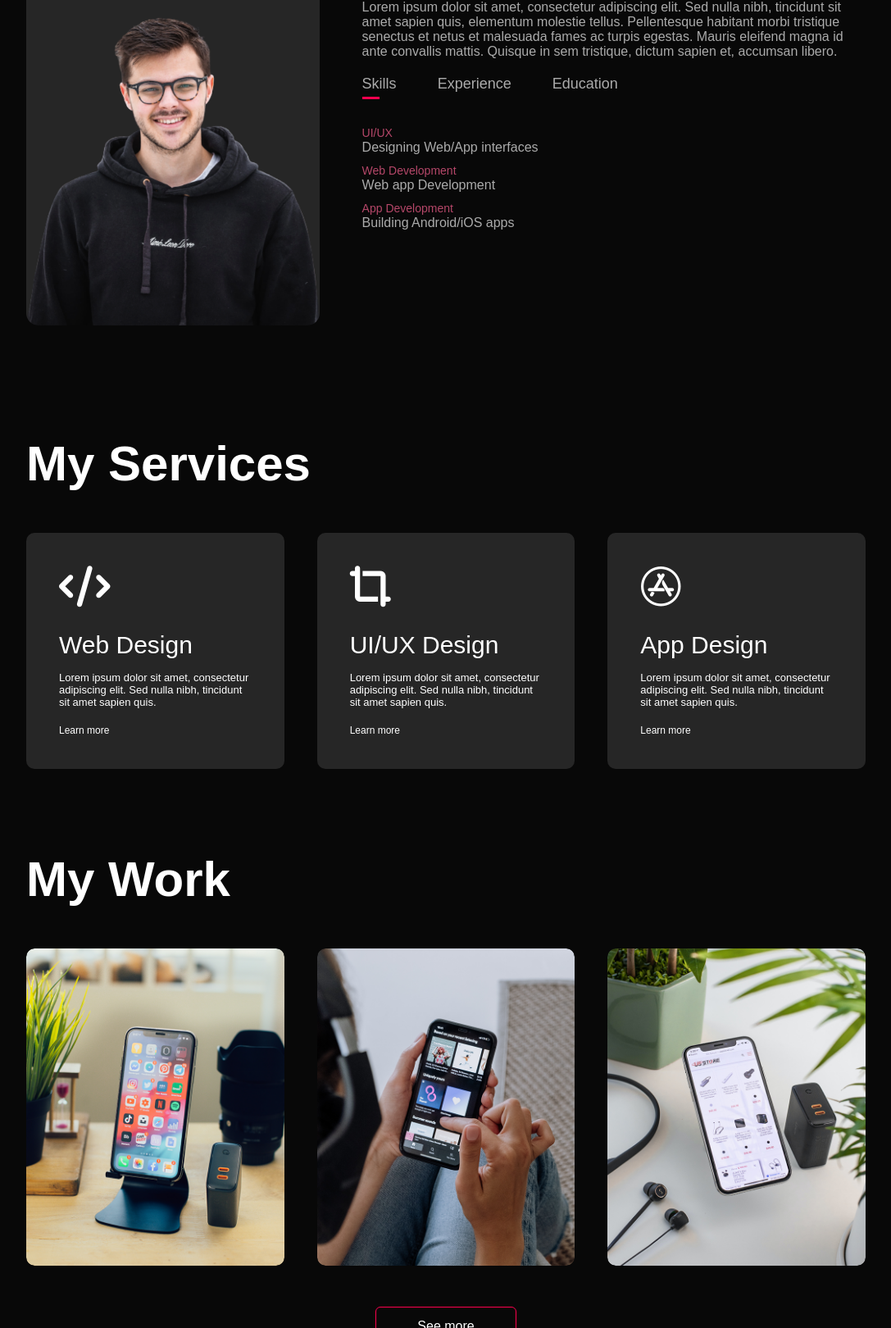
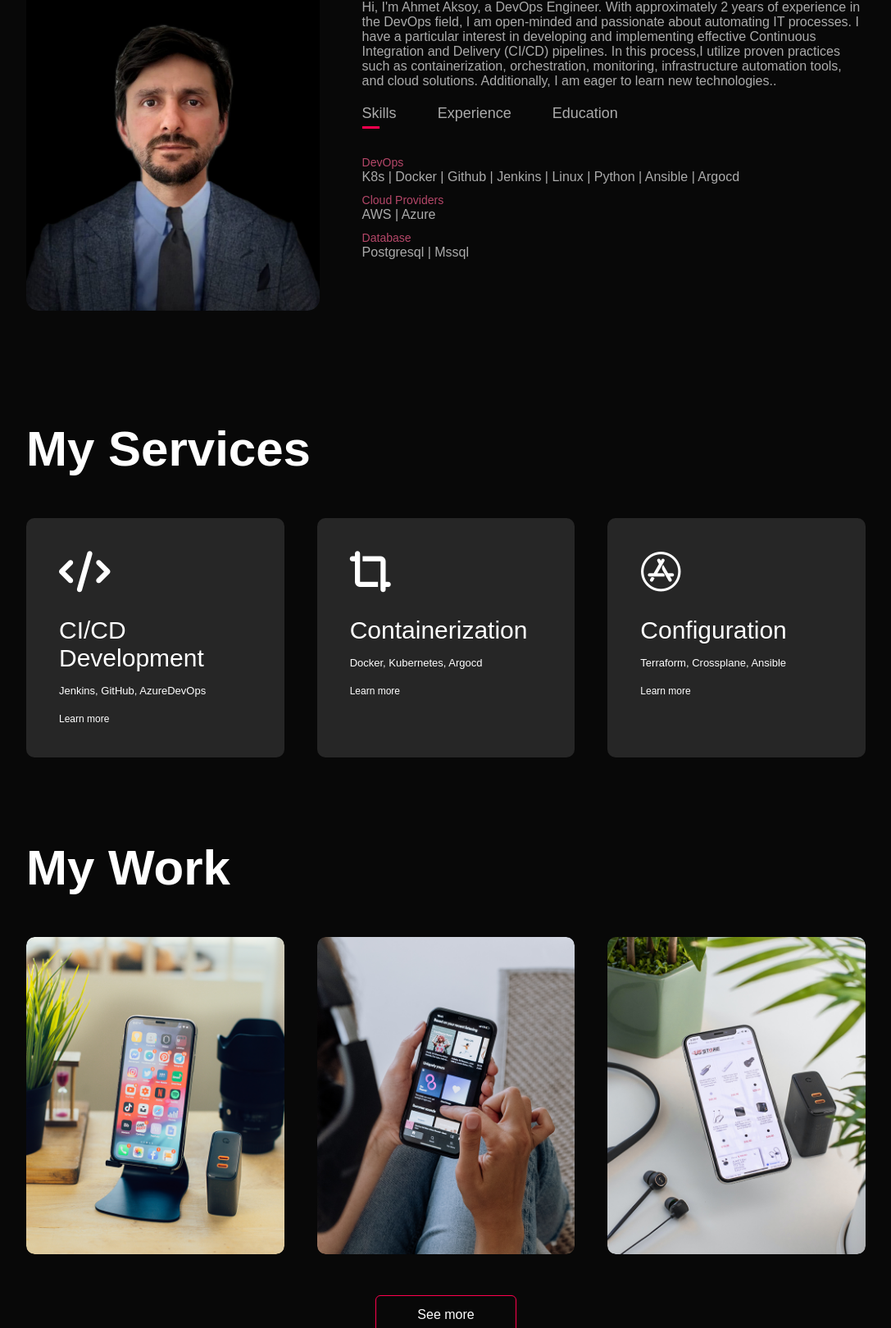
Before and after one commit to 8mehmet11/Responsive-Website-Design, a plain HTML site: page SourceCode/Responsive-Website-Design.html in a window 1280 px wide. Shown: the part 959-2579 px from the top of the page at 82% size, without its empty margins (96-1183 px from the left). Drawn offline with Linux system fonts and the light colour scheme.

Commit message:
Updated SourceCode and Readme

```diff
--- a/SourceCode/index.html
+++ b/SourceCode/Responsive-Website-Design.html
@@ -6,7 +6,7 @@
     <meta name="viewport" content="width=device-width, initial-scale=1.0">
     <title>Personal Portfolio Website - Easy Tutorials</title>
     <link rel="stylesheet" href="style.css">
-    <script src="https://kit.fontawesome.com/c4254e24a8.js" crossorigin="anonymous"></script>
+    <script src="https://kit.fontawesome.com/c18b216f71.js" crossorigin="anonymous"></script>
 </head>
 <body>
 <div id="header">
@@ -24,8 +24,8 @@
             <i class="fas fa-bars" onclick="openmenu()"></i>
         </nav>
         <div class="header-text">
-            <p>UI/UX Designer</p>
-            <h1>Hi, I'm <span>Kevin</span><br>Jen From Australia</h1>
+            <p>DevOps Engineer</p>
+            <h1>Hi, I'm <span>Ahmet</span><br>Aksoy From Turkey</h1>
         </div>
     </div>
 </div>
@@ -34,11 +34,16 @@
     <div class="container">
         <div class="row">
             <div class="about-col-1">
-                <img src="images/user.png">
+                <img src="images/user1.jpeg">
             </div>
             <div class="about-col-2">
                 <h1 class="sub-title">About Me</h1>
-                <p>Lorem ipsum dolor sit amet, consectetur adipiscing elit. Sed nulla nibh, tincidunt sit amet sapien quis, elementum molestie tellus. Pellentesque habitant morbi tristique senectus et netus et malesuada fames ac turpis egestas. Mauris eleifend magna id ante convallis mattis. Quisque in sem tristique, dictum sapien et, accumsan libero.</p>
+                <p>Hi, I'm Ahmet Aksoy, a DevOps Engineer. With approximately 2 years of experience
+                in the DevOps field, I am open-minded and passionate about automating IT processes.
+                I have a particular interest in developing and implementing effective Continuous
+                Integration and Delivery (CI/CD) pipelines. In this process,I utilize proven practices
+                such as containerization, orchestration, monitoring, infrastructure automation tools,
+                and cloud solutions. Additionally, I am eager to learn new technologies..</p>
 
                 <div class="tab-titles">
                     <p class="tab-links active-link" onclick="opentab('skills')">Skills</p>
@@ -47,24 +52,23 @@
                 </div>
                 <div class="tab-contents active-tab" id="skills">
                     <ul>
-                        <li><span>UI/UX</span><br>Designing Web/App interfaces</li>
-                        <li><span>Web Development</span><br>Web app Development</li>
-                        <li><span>App Development</span><br>Building Android/iOS apps</li>
+                        <li><span>DevOps</span><br>K8s | Docker | Github | Jenkins | Linux | Python | Ansible | Argocd</li>
+                        <li><span>Cloud Providers</span><br>AWS | Azure</li>
+                        <li><span>Database</span><br>Postgresql | Mssql</li>
                     </ul>
                 </div>
                 <div class="tab-contents" id="experience">
                     <ul>
-                        <li><span>2021 - Current</span><br>UI/UX Design Training at ET Institute</li>
-                        <li><span>2019 - 2021</span><br>Team lead at StarApp LLC.</li>
-                        <li><span>2017 - 2019</span><br>UI/UX Design Executive at Coin Digital Ltd.</li>
-                        <li><span>2016 - 2017</span><br>Internship at ekart eCommerce.</li>
+                        <li><span>2024 - Current</span><br>DevOps Engineer - EMM-IT GmbH</li>
+                        <li><span>2015 - 2018</span><br>Teacher's Manager</li>
+                        <li><span>2010 - 2015</span><br>Mathematik Lehrer</li>
                     </ul>
                 </div>
                 <div class="tab-contents" id="education">
                     <ul>
-                        <li><span>2016</span><br>UI/UX Design Training at ET Institute</li>
-                        <li><span>2016</span><br>MBA from MIT Bangalore.</li>
-                        <li><span>2014</span><br>BBA from ISM Bangalore.</li>
+                        <li><span>2023 - 2014</span><br>THIntegriert Digitalisierung</li>
+                        <li><span>2009 - 2010</span><br>Master Degree - Erciyes University</li>
+                        <li><span>2005 - 2009</span><br>Bachelor Degree - Erciyes University</li>
                     </ul>
                 </div>
             </div>
@@ -78,20 +82,20 @@
         <div class="services-list">
             <div>
                 <i class="fas fa-code"></i>
-                <h2>Web Design</h2>
-                <p>Lorem ipsum dolor sit amet, consectetur adipiscing elit. Sed nulla nibh, tincidunt sit amet sapien quis.</p>
+                <h2>CI/CD Development</h2>
+                <p>Jenkins, GitHub, AzureDevOps</p>
                 <a href="#">Learn more</a>
             </div>
             <div>
                 <i class="fas fa-crop-alt"></i>
-                <h2>UI/UX Design</h2>
-                <p>Lorem ipsum dolor sit amet, consectetur adipiscing elit. Sed nulla nibh, tincidunt sit amet sapien quis.</p>
+                <h2>Containerization</h2>
+                <p>Docker, Kubernetes, Argocd</p>
                 <a href="#">Learn more</a>
             </div>
             <div>
                 <i class="fab fa-app-store"></i>
-                <h2>App Design</h2>
-                <p>Lorem ipsum dolor sit amet, consectetur adipiscing elit. Sed nulla nibh, tincidunt sit amet sapien quis.</p>
+                <h2>Configuration</h2>
+                <p>Terraform, Crossplane, Ansible</p>
                 <a href="#">Learn more</a>
             </div>
         </div>
@@ -105,9 +109,13 @@
             <div class="work">
                 <img src="images/work-1.png">
                 <div class="layer">
-                    <h3>Social Media App</h3>
-                    <p>The app connects you yo the talented people around the world. Download it from play store.</p>
-                    <a href="#"><i class="fas fa-external-link-alt"></i></a>
+                    <h3>3D-Portfolio-Project</h3>
+                    <p>Creating our 3D-Portfolio-Project helps strengthen your personal brand and
+                    establish a professional image. By effectively showcasing your resume and achievements,
+                    you can leave a positive impression on potential employers or partners. Moreover,
+                    sharing your contact information expands your professional network and directs traffic
+                    to social media and other platforms.</p>
+                    <a href="https://github.com/Herr-Aksoy/3D-Portfolio-Project" target="_blank"><i class="fas fa-external-link-alt"></i></a>
                 </div>
             </div>
             <div class="work">
@@ -136,15 +144,15 @@
         <div class="row">
             <div class="contact-left">
                 <h1 class="sub-title">Contact Me</h1>
-                <p><i class="fas fa-paper-plane"></i> contact@example.com</p>
-                <p><i class="fas fa-phone-square-alt"></i> 0123456789</p>
+                <p><i class="fas fa-paper-plane"></i> aksoy.ahmet.de@gmail.com</p>
+                <p><i class="fas fa-phone-square-alt"></i> +49 1629390179</p>
                 <div class="social-icons">
                     <a href="https://facebook.com/"><i class="fab fa-facebook"></i></a>
                     <a href=""><i class="fab fa-twitter-square"></i></a>
                     <a href=""><i class="fab fa-instagram"></i></a>
                     <a href=""><i class="fab fa-linkedin"></i></a>
                 </div>
-                <a href="images/my-cv.pdf" download class="btn btn2">Download CV</a>
+                <a href="images/Lebenslauf-Project.pdf" download class="btn btn2">Download CV</a>
             </div>
             <div class="contact-right">
                 <form name="submit-to-google-sheet">
@@ -158,7 +166,7 @@
         </div>
     </div>
     <div class="copyright">
-        <p>Copyright © Kevin. Made wtih <i class="fas fa-heart"></i> by <a href="https://www.youtube.com/channel/UCkjoHfkLEy7ZT4bA2myJ8xA?sub_confirmation=1">Easy Tutorials</a></p>
+        <p>Responsive-Website-Design  <i class="fas fa-heart"></i> by <a href="#">Project Team</a></p>
     </div>
 </div>
 
@@ -194,8 +202,8 @@
     }
 
 </script>
-<script>
-    const scriptURL = '< add you own link here >' // add your own app script link here
+<script>                    // add your own app script link here
+    const scriptURL = 'https://script.google.com/macros/s/AKfycbzQTIjCIGdOeVEvvR4jXuGALqLsk-DPaJE984LJyuEDhMoMtVfzkYONmlhzfnxSA8hs/exec'
     const form = document.forms['submit-to-google-sheet']
     const msg = document.getElementById("msg")
 
--- a/SourceCode/style.css
+++ b/SourceCode/style.css
@@ -14,7 +14,7 @@ body{
 #header{
     width: 100%;
     height: 100vh;
-    background-image: url(images/background.png);
+    background-image: url(images/background2.png);
     background-size: cover;
     background-position: center;
     background-attachment: fixed;
```
Also changed, not shown: SourceCode/images/background2.png (added), SourceCode/images/user1.jpeg (added), 3 other files.
